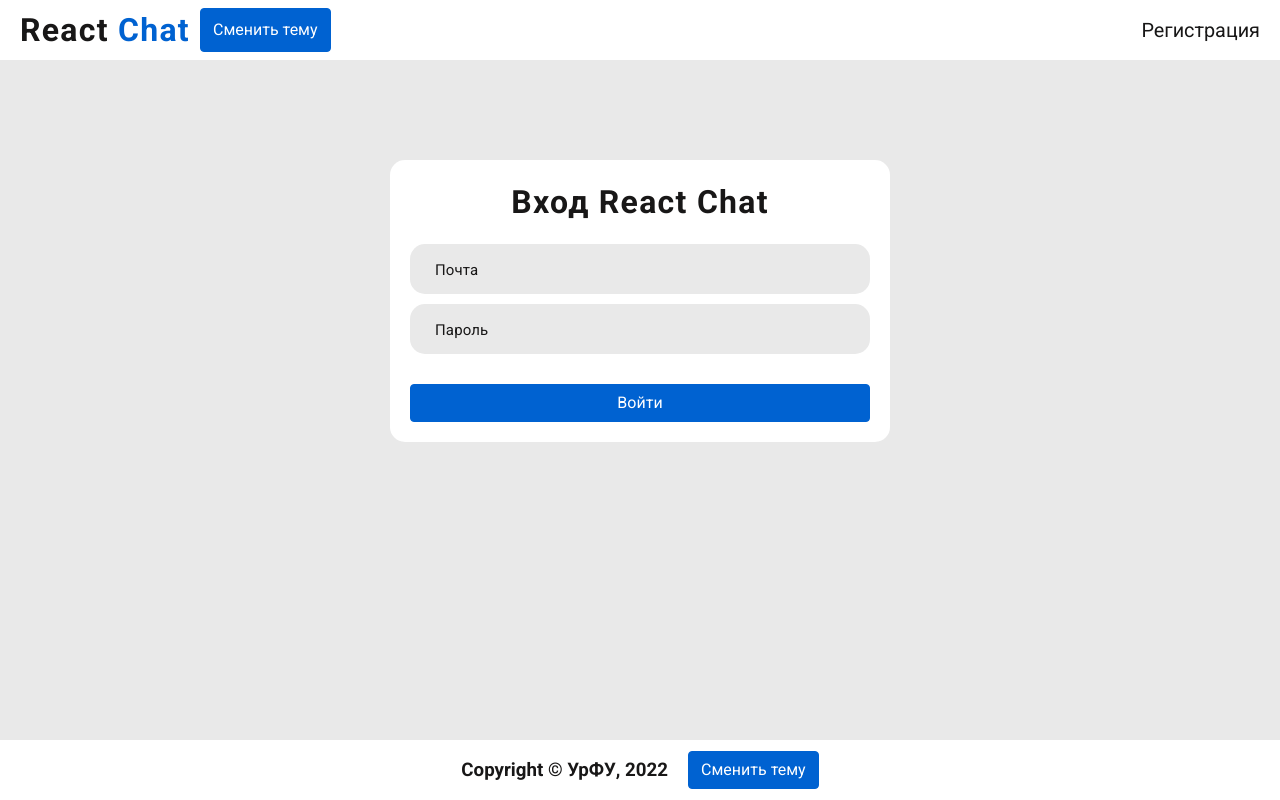
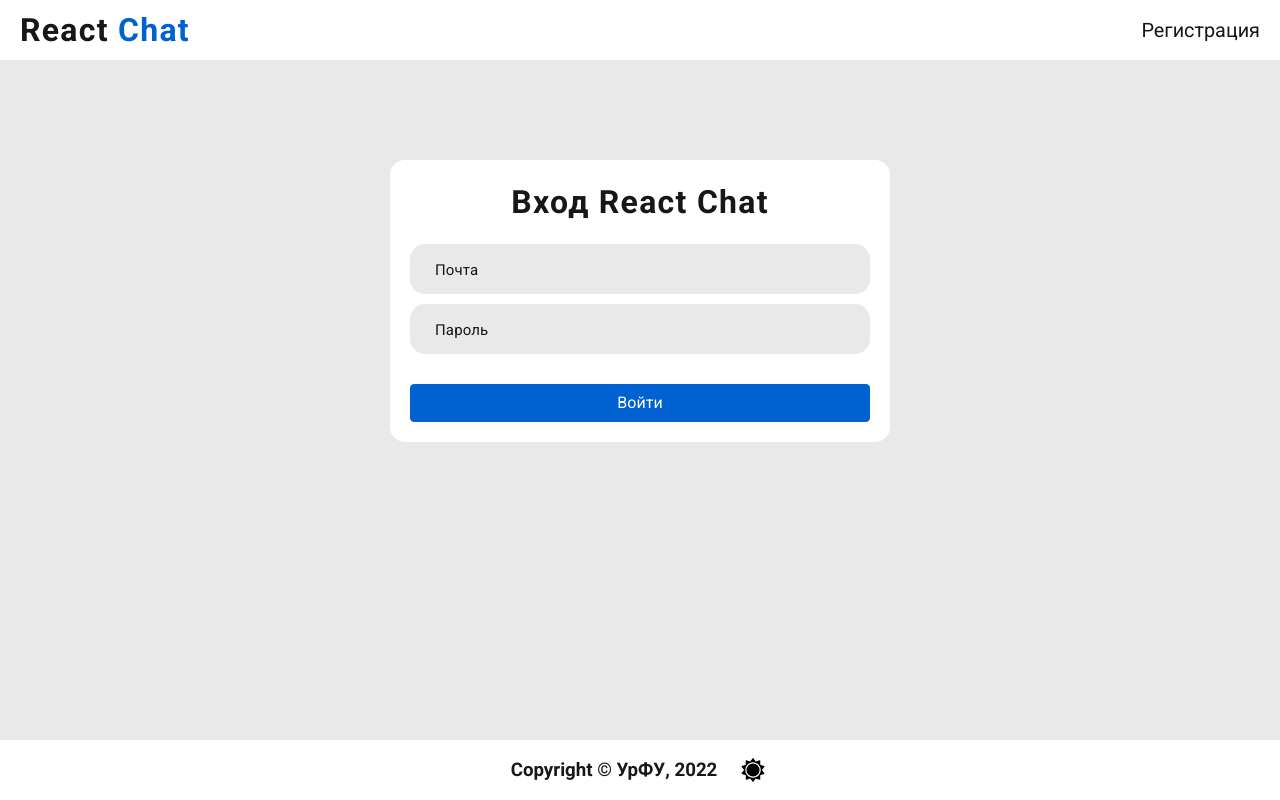
Before and after one commit to Coreytaz/react-web-chat, a React (Create React App) app: page / in a window 1280 px wide. Built offline with nearby package versions, Linux system fonts and the light colour scheme.

Commit message:
add icon theme btn

```diff
--- a/src/components/Footer/Footer.tsx
+++ b/src/components/Footer/Footer.tsx
@@ -1,5 +1,5 @@
 import React from 'react'
-import { Button } from '..'
+import { ThemeButton } from '..'
 import { useTheme } from '../../hooks/useTheme'
 import styles from './Footer.module.scss'
 
@@ -16,9 +16,7 @@ const Footer = (): JSX.Element => {
   return (
     <footer className={styles.footer}>
       <h3>Copyright © УрФУ, 2022</h3>
-      <Button appearance="primary" onClick={changeTheme}>
-        Сменить тему
-      </Button>
+      <ThemeButton appearance={theme === 'light' ? 'light' : 'dark'} onClick={changeTheme}/>
     </footer>
   )
 }
--- a/src/components/Header/Header.tsx
+++ b/src/components/Header/Header.tsx
@@ -1,20 +1,9 @@
 import React from 'react'
 import style from './Header.module.scss'
 import { Link, useLocation } from 'react-router-dom'
-import { useTheme } from '../../hooks/useTheme'
-import Button from '../UI/Button/Button'
 
 const Header = (): JSX.Element => {
   const location = useLocation()
-  const { theme, setTheme } = useTheme()
-
-  const changeTheme = (): void => {
-    if (theme === 'light') {
-      setTheme('dark')
-    } else {
-      setTheme('light')
-    }
-  }
 
   return (
     <header>
@@ -26,9 +15,6 @@ const Header = (): JSX.Element => {
                 React <span>Chat</span>
               </h2>
             </Link>
-            <Button appearance="primary" onClick={changeTheme}>
-        Сменить тему
-      </Button>
           </div>
           <nav className={style.nav}>
             <ul>
--- /dev/null
+++ b/src/components/UI/ThemeButton/ThemeButton.module.scss
@@ -0,0 +1,35 @@
+.button {
+    align-items: center;
+    border-radius: 50%;
+    display: flex;
+    height: 100%;
+    justify-content: center;
+    transition: background 0.3s ease;
+    width: 100%;
+    background: none;
+    border: none;
+    color: inherit;
+    cursor: pointer;
+    font-family: inherit;
+    padding: 0;
+    border-radius: 50%;
+    &:hover {
+        background-color: var(--hover-btn-theme);
+    }
+}
+
+.toggle {
+    height: 2rem;
+    width: 2rem;
+}
+
+.theme {
+    display: none;
+}
+
+.light {
+    display: block;
+}
+.dark {
+    display: block;
+}
--- /dev/null
+++ b/src/components/UI/ThemeButton/ThemeButton.tsx
@@ -0,0 +1,34 @@
+import React from 'react'
+import styles from './ThemeButton.module.scss'
+import cn from 'classnames'
+import Dark from './dark.svg'
+import Light from './light.svg'
+
+interface ButtonProps extends React.ButtonHTMLAttributes<HTMLButtonElement> {
+  appearance?: 'light' | 'dark'
+}
+
+const ThemeButton: React.FC<ButtonProps> = ({
+  children,
+  className,
+  appearance,
+  ...props
+}) => {
+  return (
+    <div className={styles.toggle}>
+      <button
+        className={cn(styles.button)}
+        {...props}
+      >
+        <img className={cn(styles.theme, {
+          [styles.dark]: appearance === 'dark'
+        })} src={Dark} alt="Dark" />
+        <img className={cn(styles.theme, {
+          [styles.dark]: appearance === 'light'
+        })} src={Light} alt="Light" />
+      </button>
+      </div>
+  )
+}
+
+export default ThemeButton
--- a/src/components/index.ts
+++ b/src/components/index.ts
@@ -2,3 +2,5 @@ export { default as Header } from './Header/Header'
 export { default as Footer } from './Footer/Footer'
 export { default as Form } from './Form/Form'
 export { default as Button } from './UI/Button/Button'
+export { default as Input } from './UI/Input/Input'
+export { default as ThemeButton } from './UI/ThemeButton/ThemeButton'
--- a/src/style/_variables.scss
+++ b/src/style/_variables.scss
@@ -7,7 +7,7 @@ html[data-theme="dark"] {
     --mainAccentColor-hover: #10744c;
     --mainAccentColor-active: #0b4e33;
     --additionalAccentColor: #3f3e3e;
-    --hover-btn-color: #e02d05;
+    --hover-btn-theme: #747474;;
     --linear-gradient-bg1: #5d77ff;
     --linear-gradient-bg2: #6539c1;
 
@@ -31,7 +31,7 @@ html[data-theme="light"] {
     --mainAccentColor-hover: #102774;
     --mainAccentColor-active: #09194d;
     --additionalAccentColor: #ffffff;
-    --hover-btn-color: #b8e005;
+    --hover-btn-theme: #cdcecf;
     --linear-gradient-bg1: #ff14ff;
     --linear-gradient-bg2: #8a1c8a;
 
```
Also changed, not shown: src/components/UI/theme-button/theme-button.tsx (deleted, +0 -29 lines), src/react-app-env.d.ts (+22 -0 lines), .eslintrc.json, src/components/UI/ThemeButton/dark.svg (added), src/components/UI/ThemeButton/light.svg (added), src/components/UI/theme-button/theme-button.module.scss (deleted).
